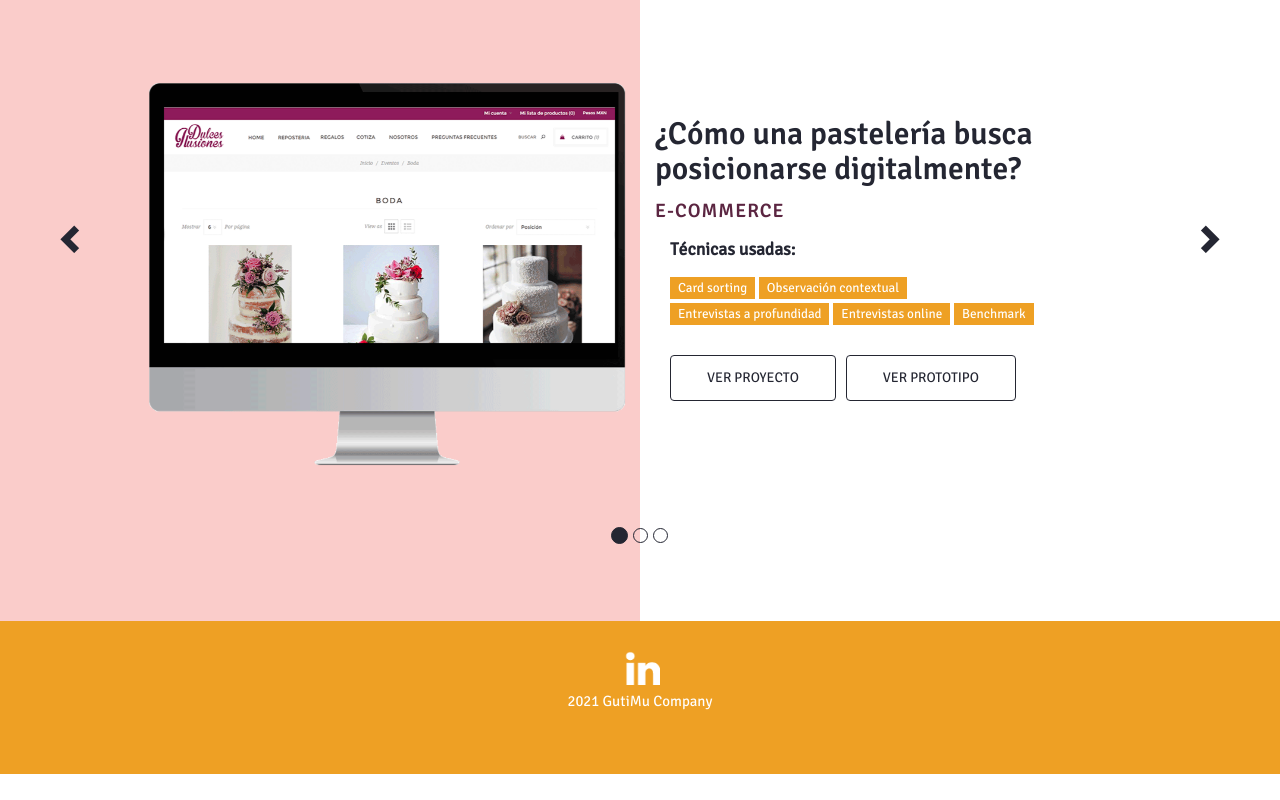
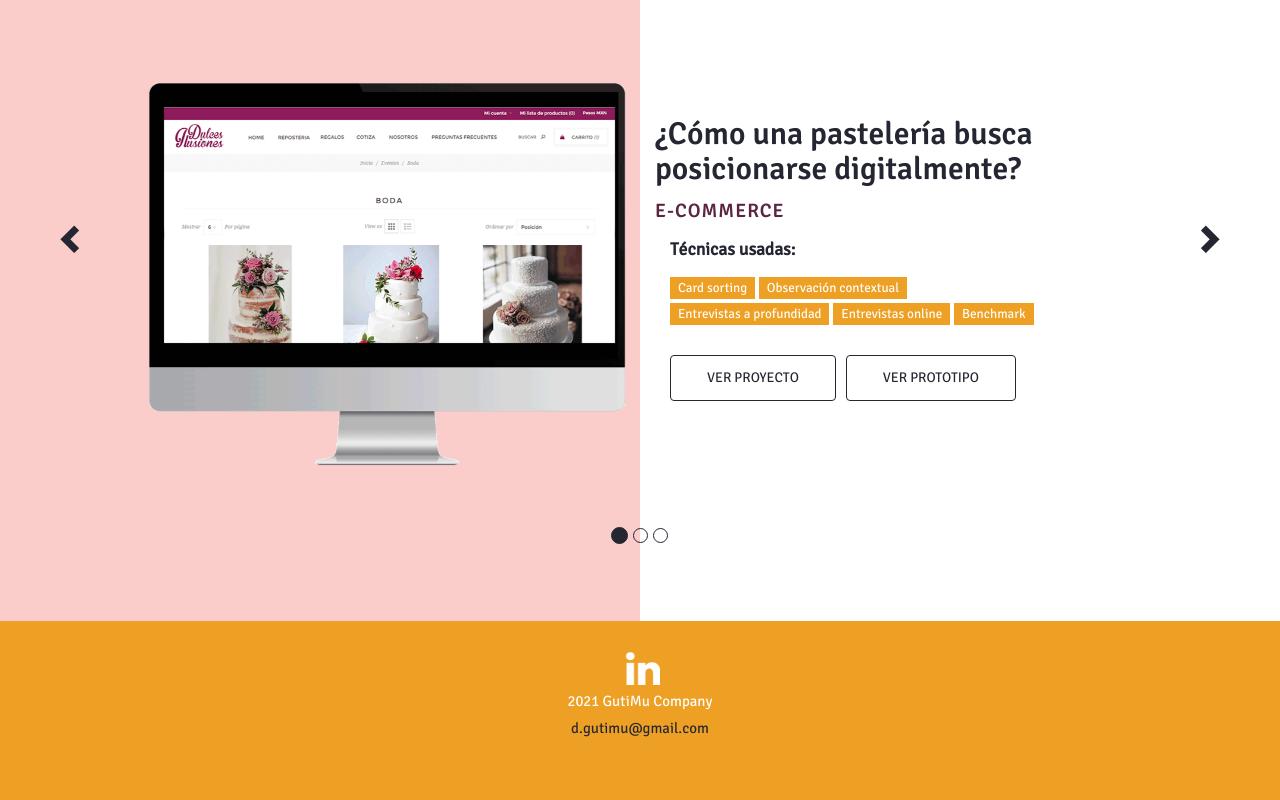
Before and after one commit to Dani1592/Dani1592.github.io, a plain HTML site: page index.html in a window 1280 px wide. Shown: the part 1625-2425 px from the top of the page. Before the commit the page ends 2399 px from the top, so only its background shows below. Drawn offline with nearby package versions, Linux system fonts and the light colour scheme.

Commit message:
Update index.html

```diff
--- a/index.html
+++ b/index.html
@@ -248,7 +248,7 @@
         <br>
         <small style="color:white"><script type="text/javascript">document.write(new Date().getFullYear());</script> GutiMu Company </small>
         <br>
-        <small style="color:white"><a href="mailto:d.gutimu@gmail.com"d.gutimu@gmail.com</a></small>
+        <small style="color:white"><a href="mailto:d.gutimu@gmail.com">d.gutimu@gmail.com</a></small>
       </div>
     </footer>
   </div>
```
